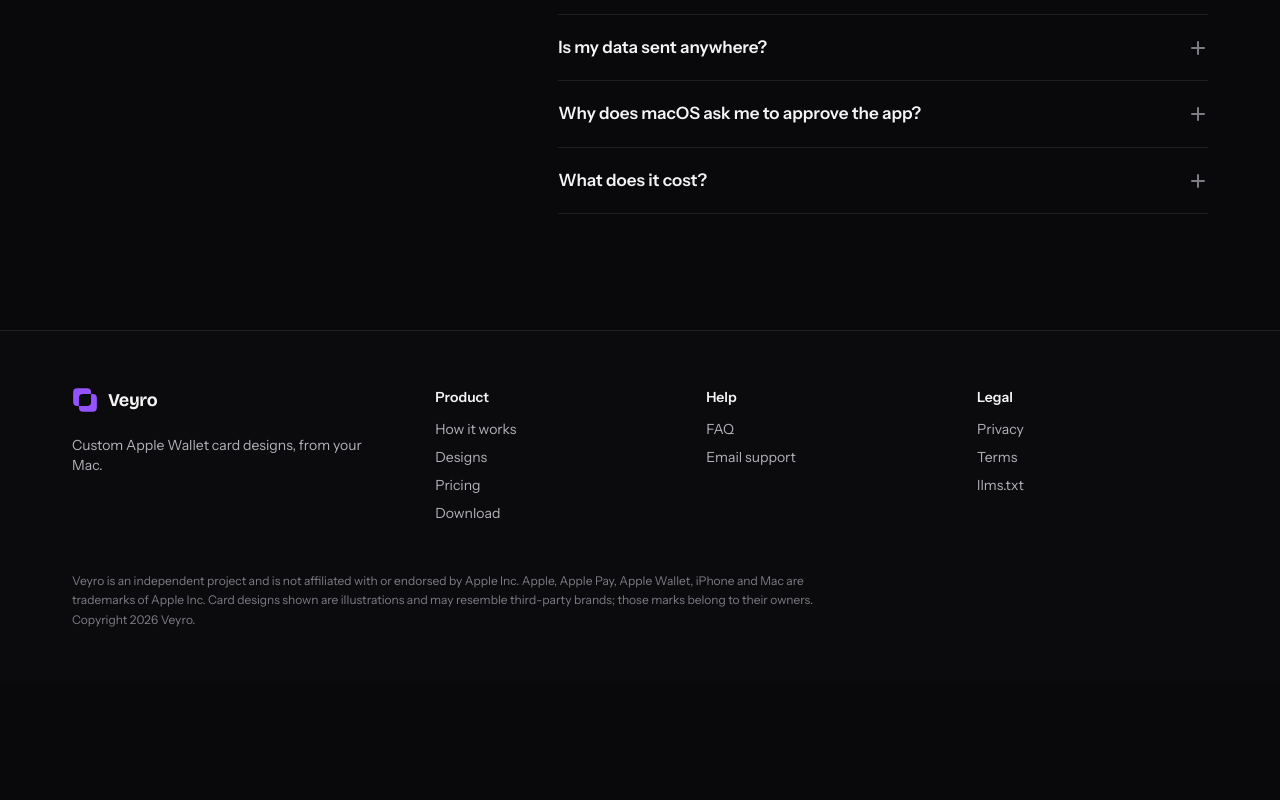
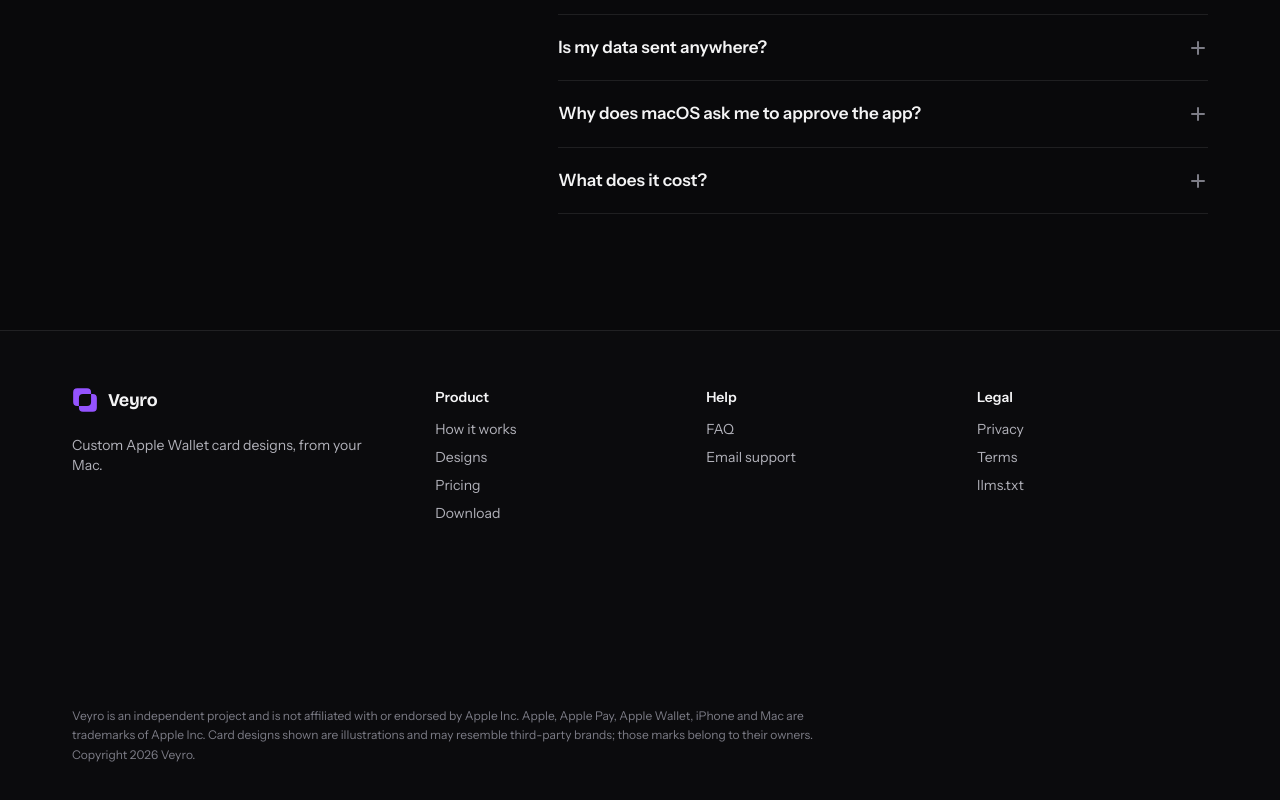
Before and after one commit to emilhuseynvh/veyro, a Next.js app: page / in a window 1280 px wide. Shown: the part 7411-8211 px from the top of the page. Before the commit the page ends 8096 px from the top, so only its background shows below. Built offline with nearby package versions, Linux system fonts and the light colour scheme.

Commit message:
Add MilliNet (Milli İnternet Mükafatı 2026) participant badge to the footer
Isolated in an iframe so the network's document.write loader runs
untouched without breaking React hydration.

Co-Authored-By: Claude Opus 4.8 <noreply@anthropic.com>

```diff
--- a/src/components/Footer.tsx
+++ b/src/components/Footer.tsx
@@ -1,6 +1,7 @@
 import Link from "next/link";
 import { site } from "@/lib/site";
 import { Logo } from "./Logo";
+import { MilliNetBadge } from "./MilliNetBadge";
 
 const groups = [
   {
@@ -61,7 +62,10 @@ export function Footer() {
             </nav>
           ))}
         </div>
-        <p className="mt-12 max-w-3xl text-xs leading-relaxed text-mute">
+        <div className="mt-12">
+          <MilliNetBadge />
+        </div>
+        <p className="mt-8 max-w-3xl text-xs leading-relaxed text-mute">
           {site.name} is an independent project and is not affiliated with or
           endorsed by Apple Inc. Apple, Apple Pay, Apple Wallet, iPhone and Mac
           are trademarks of Apple Inc. Card designs shown are illustrations and
--- /dev/null
+++ b/src/components/MilliNetBadge.tsx
@@ -0,0 +1,19 @@
+// MilliNet participant badge. The network ships a `document.write`-based
+// loader, which cannot run inside React's hydrated tree, so it is isolated in
+// a tiny iframe: the exact snippet runs untouched and the page markup still
+// carries it. Badge image is 200x103.
+const SRC_DOC = `<!doctype html><html><head><meta charset="utf-8"><style>html,body{margin:0;padding:0;overflow:hidden;background:transparent}img{display:block}</style></head><body><!--MilliNet --><script type="text/javascript" src="https://millinet.az/banner.js?id=786"></script></body></html>`;
+
+export function MilliNetBadge() {
+  return (
+    <iframe
+      title="MilliNet"
+      srcDoc={SRC_DOC}
+      width={200}
+      height={103}
+      loading="lazy"
+      scrolling="no"
+      style={{ border: 0, width: 200, height: 103 }}
+    />
+  );
+}
```
